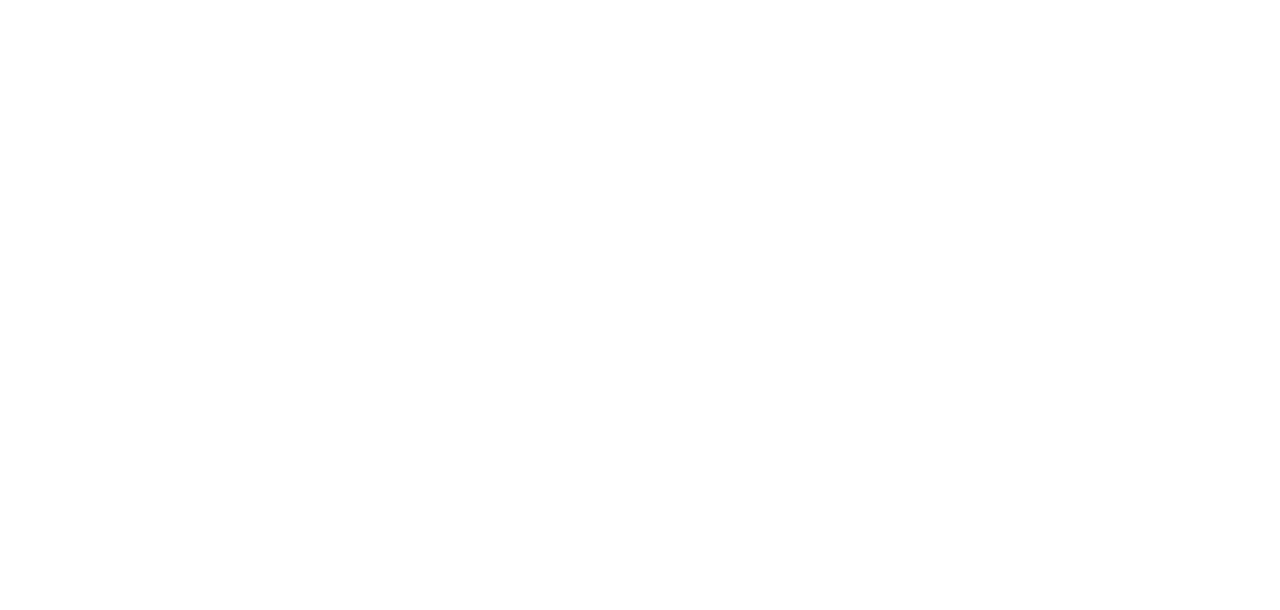
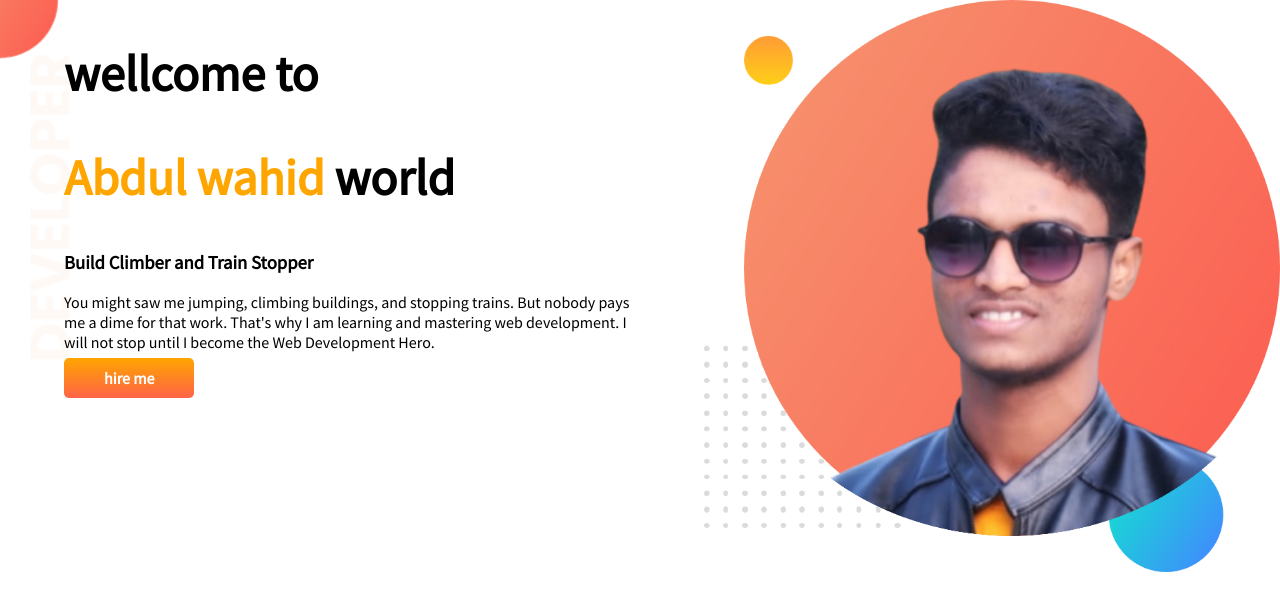
Before and after one commit to wahid71299/developer-frotpolio, a plain HTML site: page index.html in a window 1280 px wide. Drawn offline with Linux system fonts and the light colour scheme; a web font is replaced by a local one.

Commit message:
top banner added

```diff
--- a/index.html
+++ b/index.html
@@ -1,13 +1,35 @@
 <!DOCTYPE html>
 <html lang="en">
+
 <head>
     <meta charset="UTF-8">
     <meta http-equiv="X-UA-Compatible" content="IE=edge">
     <meta name="viewport" content="width=device-width, initial-scale=1.0">
-    <title>wahid-fortpolio</title>
+    <title>Wahid-fortpolio</title>
+    <link rel="preconnect" href="https://fonts.googleapis.com">
+    <link rel="preconnect" href="https://fonts.gstatic.com" crossorigin>
+    <link
+        href="https://fonts.googleapis.com/css2?family=Edu+TAS+Beginner&family=Oswald&family=Poppins:ital,wght@0,600;0,800;0,900;1,600&family=Roboto+Mono&family=Source+Sans+Pro&display=swap"
+        rel="stylesheet">
+
     <link rel="stylesheet" href="style.css">
 </head>
+
 <body>
+    <section class="top">
+        <div class="pori">
+            <h1>wellcome to</h1>
+            <h1><span class="wahid">Abdul wahid</span> world</h1>
+            <h3>Build Climber and Train Stopper</h3>
+            <p>You might saw me jumping, climbing buildings, and stopping trains. But nobody pays me a dime for that
+                work.
+                That's why I am learning and mastering web development. I will not stop until I become the Web
+                Development
+                Hero.</p>
+            <a class="linkedin" target="-blank" href="https://www.linkedin.com/feed/?trk=404_page">hire me</a>
+        </div>
+        <div class="pori"><img src="my-bg.png"></div>
+    </section>
+</body>
 
-</body>
 </html>
--- a/style.css
+++ b/style.css
@@ -0,0 +1,43 @@
+body {
+    font-family: 'Edu TAS Beginner', cursive;
+    font-family: 'Oswald', sans-serif;
+    font-family: 'Poppins', sans-serif;
+    font-family: 'Roboto Mono', monospace;
+    font-family: 'Source Sans Pro', sans-serif;
+    margin: 0
+}
+
+h1 {
+    font-size: 50px;
+}
+
+.wahid {
+    color: orange;
+}
+
+section {
+    display: flex;
+}
+
+.pori {
+    width: 50%;
+    padding-left: 5%;
+}
+
+.pori img {
+    width: 100%;
+}
+
+.linkedin {
+    text-decoration-line: none;
+    background-image: linear-gradient(orange, tomato);
+    padding: 10px 40px;
+    border-radius: 5px;
+    color: white;
+    font-weight: 700;
+}
+
+.top {
+    background-image: url(images/top-banner.png);
+    background-repeat: no-repeat;
+}
```
Also changed, not shown: Wordpress site Seo.jpg (added), images/dream-bg.png (added), images/exp-bg.png (added), images/jhankar.png (added), images/jhankar2.png (added), images/my-bg.png (added), images/my-bg2.png (added), images/top-banner.png (added), my-bg.png (added), 7 other files.
